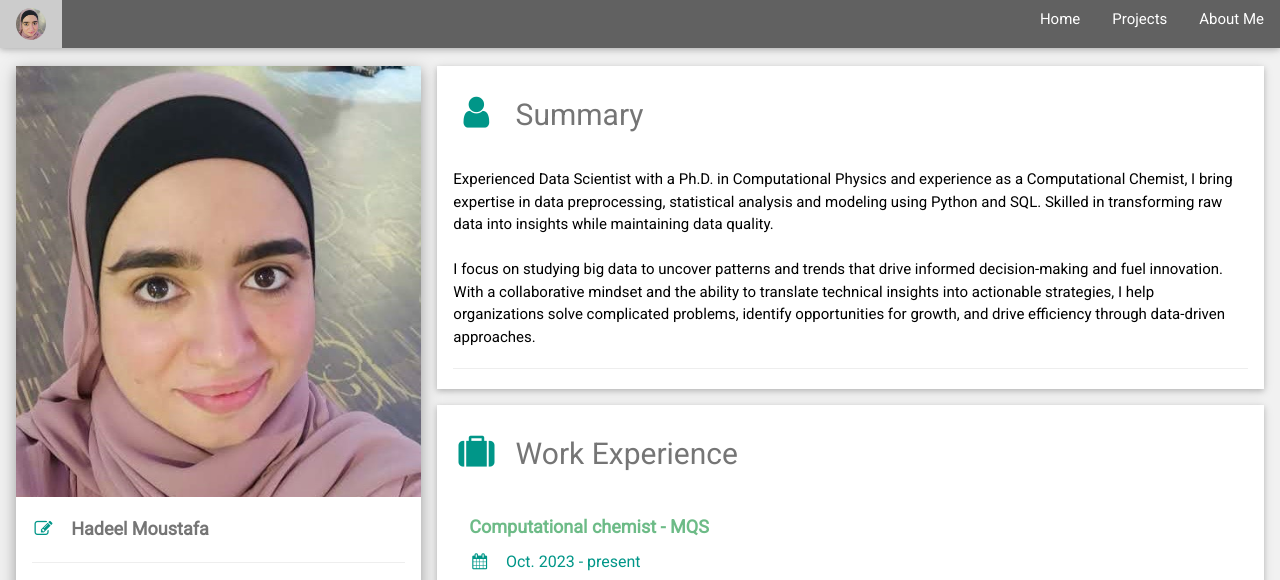
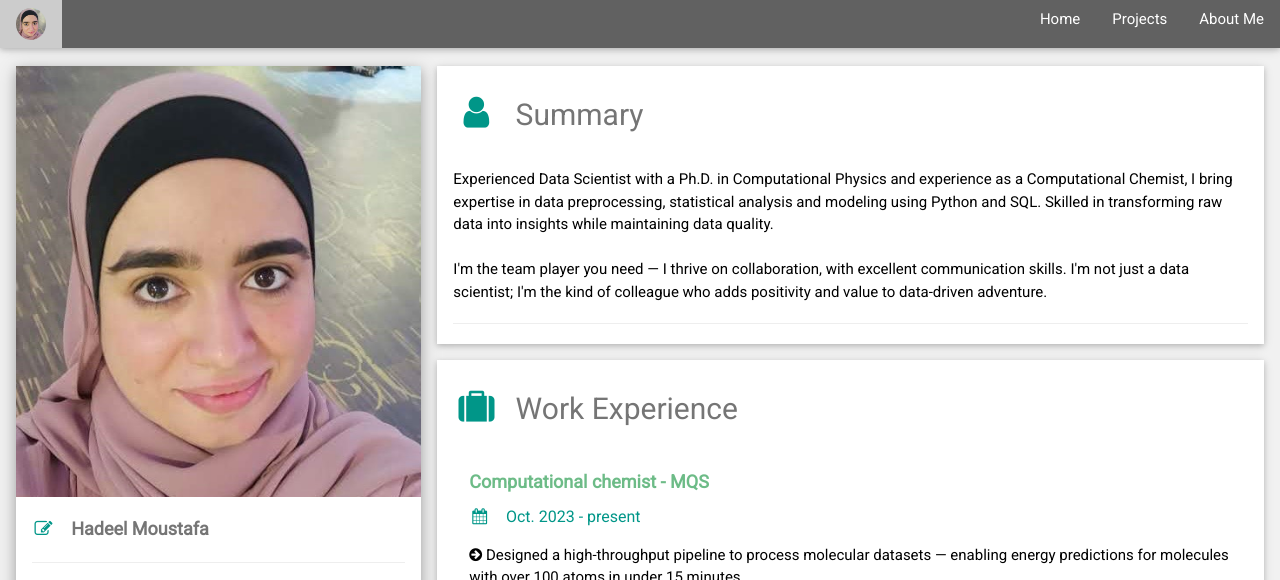
Before and after one commit to HadeelMous/Portfolio, a plain HTML site: page about_me.html in a window 1280 px wide. Shown: the top 580 px of the page. Drawn offline with nearby package versions, Linux system fonts and the light colour scheme.

Commit message:
Update about_me.html

```diff
--- a/about_me.html
+++ b/about_me.html
@@ -103,7 +103,7 @@
                 <p>
                 Experienced Data Scientist with a Ph.D. in Computational Physics and experience as a Computational Chemist, I bring expertise in data preprocessing, statistical analysis and modeling using Python and SQL. Skilled in transforming raw data into insights while maintaining data quality.<br>
                 <br>
-               I focus on studying big data to uncover patterns and trends that drive informed decision-making and fuel innovation. With a collaborative mindset and the ability to translate technical insights into actionable strategies, I help organizations solve complicated problems, identify opportunities for growth, and drive efficiency through data-driven approaches.                </p>
+               I'm the team player you need — I thrive on collaboration, with excellent communication skills. I'm not just a data scientist; I'm the kind of colleague who adds positivity and value to data-driven adventure.                </p>
                 <hr>
             </div>
             <!-- Work Experience -->
```
